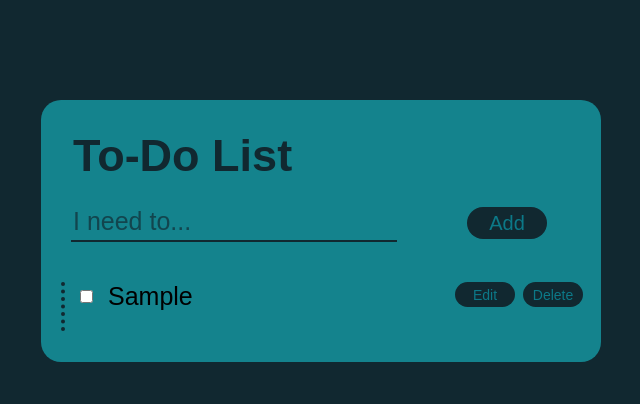
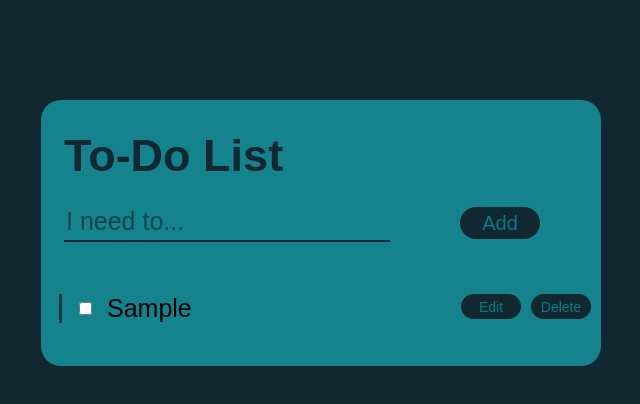
Before and after one commit to Yurijpereira/TodoList, a Vue app: page / in a window 1280 px wide. Both pictures are taken after typing "Sample" into the empty fields and a click on the button "Add". Shown: the top 404 px of the page, without its empty margins (319-959 px from the left). Built offline with nearby package versions, Linux system fonts and the light colour scheme.

Commit message:
atualizando

```diff
--- a/src/App.vue
+++ b/src/App.vue
@@ -27,7 +27,7 @@ body {
 
 .title {
   color: #112830;
-  margin: 10px 0 20px 12px;
+  margin: 10px 0 20px 15px;
   font-size: 45px;
 }
 
@@ -36,7 +36,7 @@ body {
   max-height: 750px;
   margin: 0 auto;
   background-color: #14838d;
-  padding: 20px 10px 15px 20px;
+  padding: 20px 10px 15px 8px;
   border-radius: 20px;
 }
 
--- a/src/components/TodoList.vue
+++ b/src/components/TodoList.vue
@@ -10,7 +10,7 @@
                     <input class="update-input" v-focus v-if="currentTodo.buttonEdit" v-model="currentTodo.title" @keyup.enter="update(currentTodo)" type="text" :placeholder="currentTodo.title">
                 </div>
                 <div>
-                    <button class="btns" id="btn-update" @click="update(currentTodo)">{{!currentTodo.buttonEdit ? "Edit" : "Save"}}</button>
+                    <button class="btns" id="btn-update" @click="update(currentTodo)">{{currentTodo.buttonEdit ? "Save" : "Edit"}}</button>
                     <button class="btns" id="btn-del" @click="del(currentTodo)">Delete</button>
                 </div>
             </li>
@@ -62,6 +62,7 @@ export default {
             localStorage.setItem('todos-items', JSON.stringify(this.todos))
         }
     },
+
     directives: {
         focus
     }
@@ -76,7 +77,7 @@ export default {
         height: 40px;
         background-color: transparent;
         border-bottom: 2px solid #112830;
-        margin-left: 10px;
+        margin-left: 15px;
     }
 
     .main-input:focus {
@@ -92,7 +93,6 @@ export default {
         padding-left: 10px;
         list-style-type: none;
         overflow: hidden;
-        border-left: 4px dotted #112830;
         margin-top: 40px;
         max-height: 540px;
         overflow-y: scroll;
@@ -117,7 +117,9 @@ export default {
     .todo-lines {
         display: flex;
         justify-content: space-between;
-        margin-bottom: 20px;
+        margin: 12px 0 12px 0;
+        padding-left: 12px;
+        border-left: 3px solid #112830cc;
     }
 
     .text-todo {
@@ -139,10 +141,6 @@ export default {
         text-decoration: line-through;
     }
 
-    #btn-del {
-        margin-right: 8px;
-    }
-
     #btn-add {
         margin-left: 70px;
         height: 32px;
@@ -151,7 +149,7 @@ export default {
     }
 
     #btn-update {
-        margin-right: 8px;
+        margin-right: 10px;
     }
 
     .btns {
```
